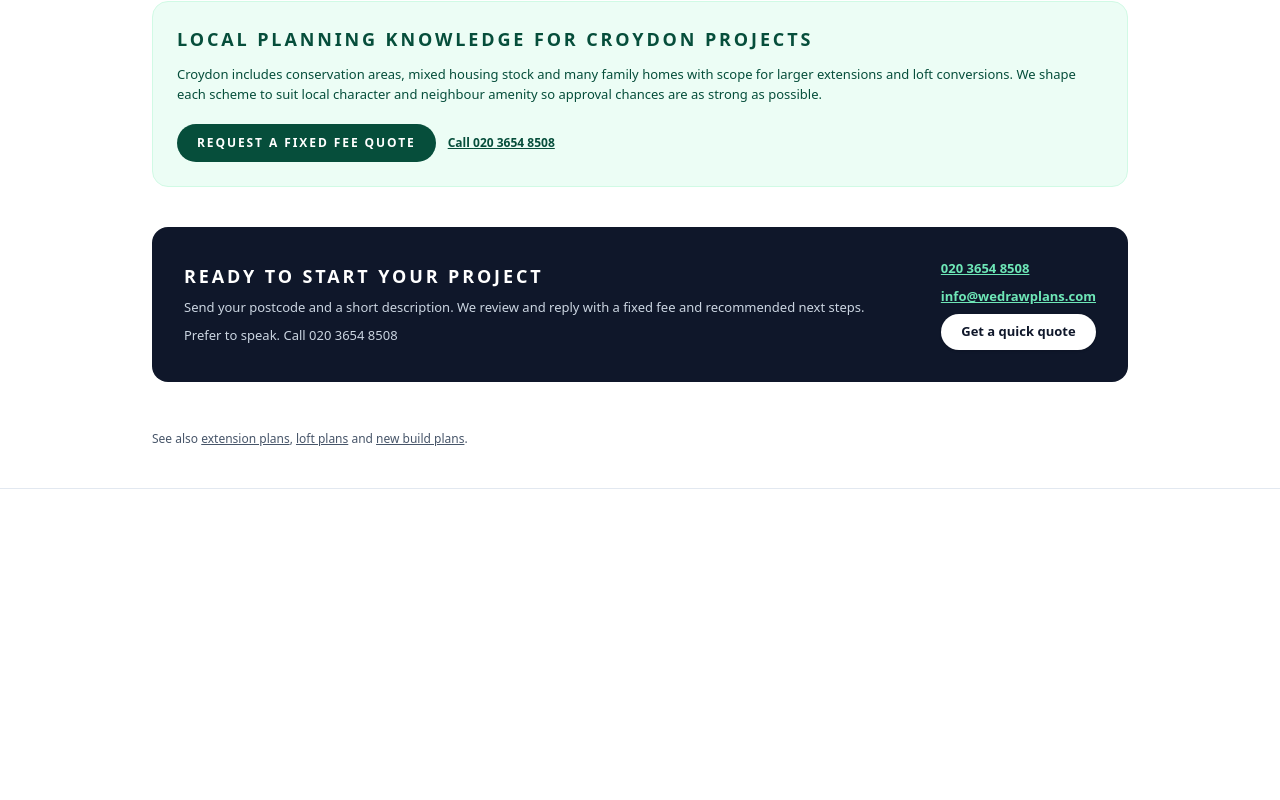
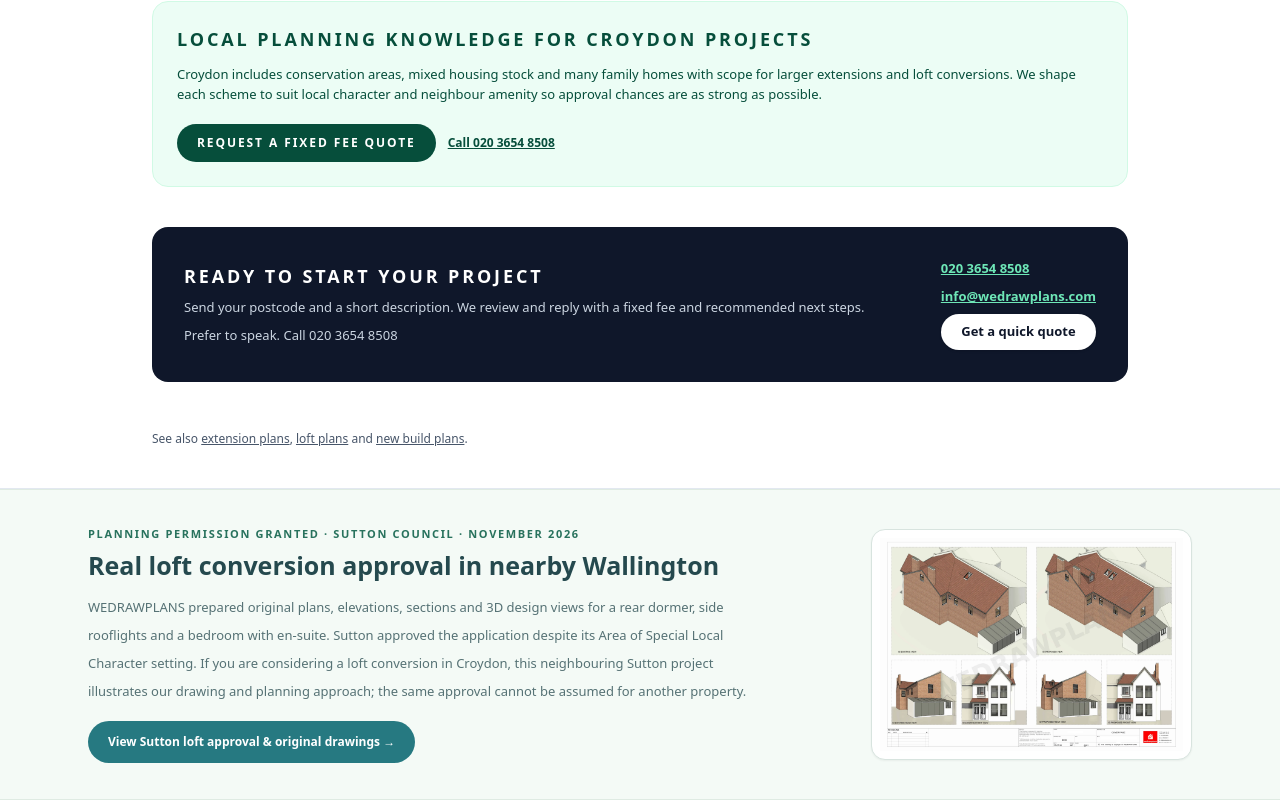
Before and after one commit to WEDRAWPLANS/wedrawplans, a Next.js app: page /areas/croydon in a window 1280 px wide. Shown: the part 6273-7073 px from the top of the page. Before the commit the page ends 6762 px from the top, so only its background shows below. Built offline with nearby package versions, Linux system fonts and the light colour scheme.

Commit message:
Add genuine Sutton loft approval reference on Croydon borough page

```diff
--- a/pages/areas/croydon.tsx
+++ b/pages/areas/croydon.tsx
@@ -1,3 +1,4 @@
+import NearbySuttonLoftCaseStudy from "../../components/NearbySuttonLoftCaseStudy";
 import BoroughMasterHero, { BoroughMasterHeader } from "../../components/BoroughMasterHero";
 import React, { useMemo, useRef, useState } from "react";
 import Head from "next/head";
@@ -839,6 +840,7 @@ export default function CroydonAreaPage() {
           </section>
 
           <PlanningAssistant boroughName="Croydon" onGetQuote={scrollToForm} />
+          <NearbySuttonLoftCaseStudy area="Croydon" />
         </main>
       </div>
     </>
```
